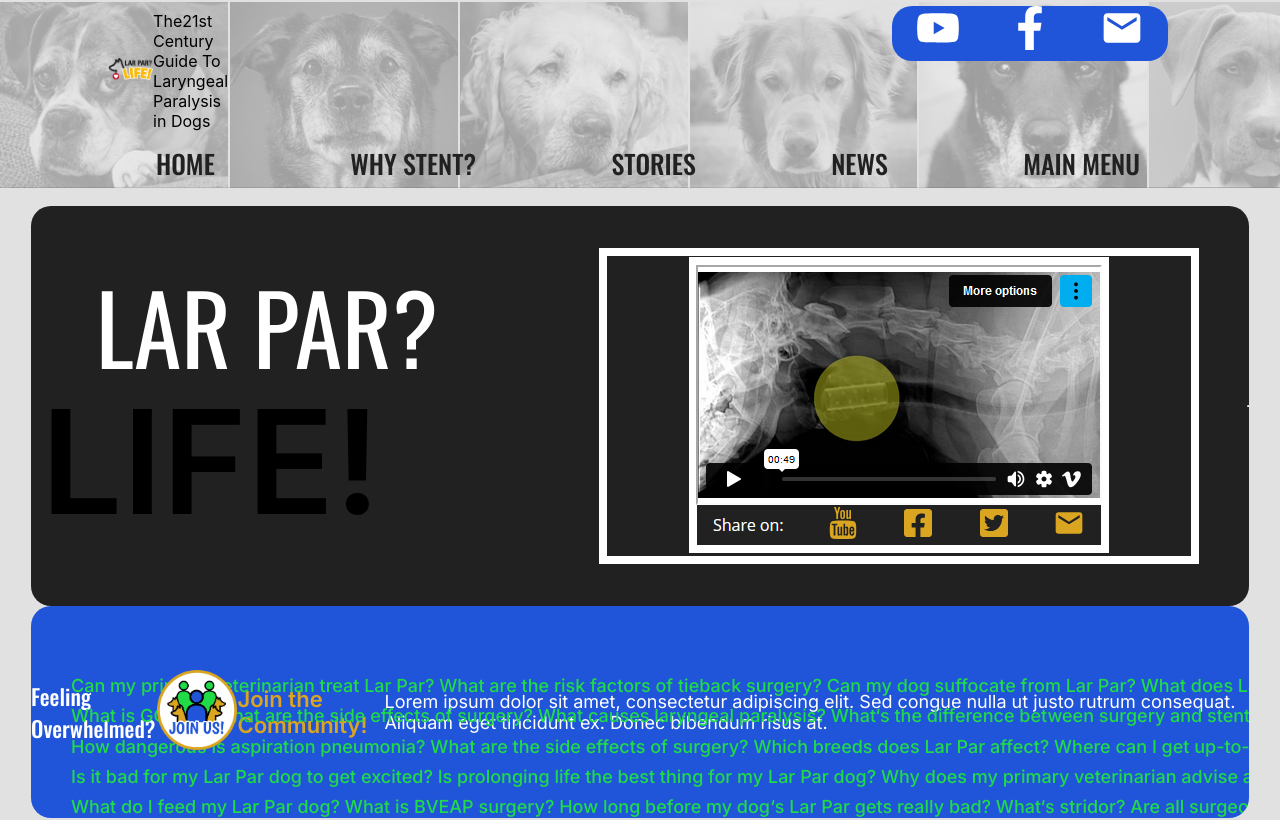
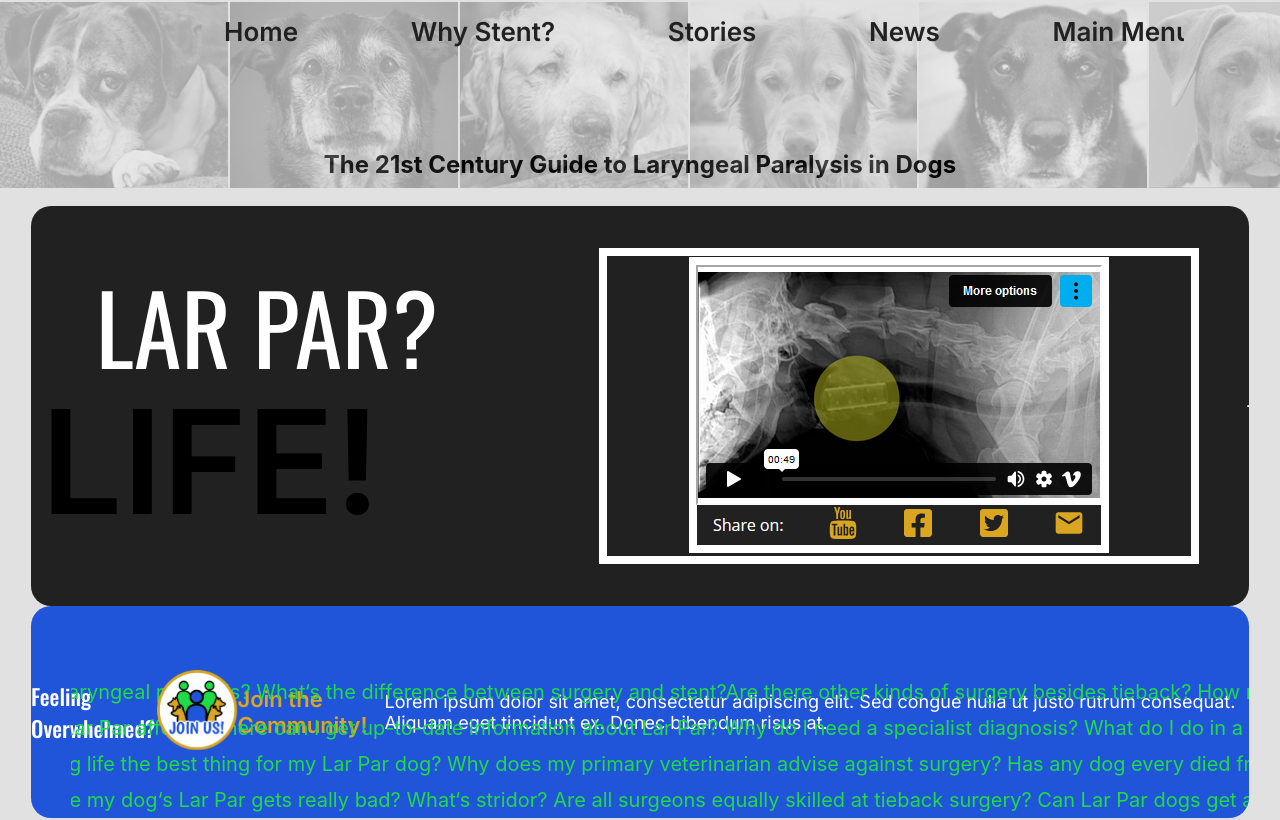
Before and after one commit to vanadu/lpl-2024, a Next.js app: page / in a window 1280 px wide. Shown: the top 820 px of the page. Built offline with nearby package versions, Linux system fonts and the light colour scheme; a web font is replaced by a local one.

Commit message:
After header redesign and questions animation

```diff
--- a/src/components/Header.js
+++ b/src/components/Header.js
@@ -93,18 +93,21 @@ const Header = () => {
             />
           </Link>
           {/* VA! 2024 */}
-          <div className={styles.slug}>
+          {/* <div className={styles.slug}>
             <p>The21st Century Guide To Laryngeal Paralysis in Dogs
             </p>
+          </div> */}
         </div>
-        </div>
-
+        <div className={styles.nav_bar}><NavBar /></div>
         <div className={styles.icon_bar}>
           <IconBar />
         </div>
       </div>
+
       {/* VA! The container is in the NavBar component, along with the context provider, which needs the container to work. It's not ideal that the NavBar component has no direct parent here but I guess it doesn't need one. */}
-      <NavBar />
+      <div className={styles.header_slug}>
+        <h2>The 21st Century Guide to Laryngeal Paralysis in Dogs</h2>
+      </div>
     </div>
   )
 }
--- a/src/components/MainNav.js
+++ b/src/components/MainNav.js
@@ -11,6 +11,7 @@ import Image from 'next/image'
 
 // !VA Icons
 import { FaHome } from 'react-icons/fa'
+import { FaChevronDown } from "react-icons/fa";
 
 import * as styles from '../styles/Header.module.scss'
 
@@ -84,7 +85,7 @@ const MainNav = () => {
               className={[styles.nav_text].join(' ')}
               onClick = {handleClick}
               >
-              HOME
+              Home
             </Link>
           </li>
           <li
@@ -96,7 +97,7 @@ const MainNav = () => {
               className={[styles.nav_text].join(' ')}
               onClick = {handleClick}
               >
-              WHY STENT?
+              Why Stent?
             </Link>
           </li>
           <li
@@ -109,7 +110,7 @@ const MainNav = () => {
               // className={[styles.nav_text, ' active'].join('')}
               className={[styles.nav_text].join('')}
               onClick = {handleClick}
-              >STORIES
+              >Stories
             </Link>
           </li>
           <li
@@ -122,7 +123,7 @@ const MainNav = () => {
               // className={[styles.nav_text, ' active'].join('')}
               className={[styles.nav_text].join('')}
               onClick = {handleClick}
-              >NEWS
+              >News
             </Link>
           </li>
           <li
@@ -134,7 +135,10 @@ const MainNav = () => {
               className={[styles.nav_text].join(' ')}
               onClick = {handleClick}
               >
-              MAIN MENU
+              Main Menu
+                <FaChevronDown
+                className={styles.nav_dropdown_icon}
+                />
             </Link>
           </li>
         </ul>
--- a/src/pages/index.js
+++ b/src/pages/index.js
@@ -101,13 +101,78 @@ const Home = ( {posts}) => {
                 </div>
 
                 <div className={styles.community_questions}>
-                  <p className={styles.tertiary}>Can my primary veterinarian treat Lar Par? What are the risk factors of tieback surgery? Can my dog suffocate from Lar Par? What does Lar Par sound like? What happens if I don&lsquo;t do anything about my dog&lsquo;s Lar Par?</p>
-                  <p className={styles.tertiary}>What is GOLPP? What are the side effects of surgery? What causes laryngeal paralysis? What&lsquo;s the difference between surgery and stent?Are there other kinds of surgery besides tieback? How much does tieback surgery cost?
-                  <p className={styles.tertiary}>How dangerous is aspiration pneumonia? What are the side effects of surgery? Which breeds does Lar Par affect? Where can I get up-to-date information about Lar Par? Why do I need a specialist diagnosis? What do I do in a breathing emergency? </p>
-                  </p>
-                  <p className={styles.tertiary}>Is it bad for my Lar Par dog to get excited? Is prolonging life the best thing for my Lar Par dog? Why does my primary veterinarian advise against surgery? Has any dog every died from a stent implant? Is there a cure for Lar Par? Is the stent treatment available where I live?</p>
-                  <p className={styles.tertiary}>What do I feed my Lar Par dog? What is BVEAP surgery? How long before my dog&lsquo;s Lar Par gets really bad? What&lsquo;s stridor? Are all surgeons equally skilled at tieback surgery? Can Lar Par dogs get aspiration pneumonia without surgery?  </p>
-                  <p className={styles.tertiary}>Are there supplements that can help my Lar Par dog? How can I be sure my dog has Lar Par? Can accupuncture help with Lar Par? How much does the specialist diagnosis cost? Can a regular X-ray tell if my dog has Lar Par?</p>
+
+
+
+                <div className={styles.wrapper1}>
+                  <div className={styles.marquee1}>
+                    <p>
+                    What is GOLPP? What are the side effects of surgery? What causes laryngeal paralysis? What&lsquo;s the difference between surgery and stent?Are there other kinds of surgery besides tieback? How much does tieback surgery cost?
+                    </p>
+                    <p>
+                    What is GOLPP? What are the side effects of surgery? What causes laryngeal paralysis? What&lsquo;s the difference between surgery and stent?Are there other kinds of surgery besides tieback? How much does tieback surgery cost?
+                    </p>
+                  </div>
+
+
+                </div>
+
+                <div className={styles.wrapper2}>
+                  <div className={styles.marquee2}>
+                      <p>
+                      How dangerous is aspiration pneumonia? What are the side effects of surgery? Which breeds does Lar Par affect? Where can I get up-to-date information about Lar Par? Why do I need a specialist diagnosis? What do I do in a breathing emergency?
+                      </p>
+                      <p>
+                      How dangerous is aspiration pneumonia? What are the side effects of surgery? Which breeds does Lar Par affect? Where can I get up-to-date information about Lar Par? Why do I need a specialist diagnosis? What do I do in a breathing emergency?
+                      </p>
+                    </div>
+
+                </div>
+
+                <div className={styles.wrapper3}>
+                  <div className={styles.marquee3}>
+                    <p>
+                      Is it bad for my Lar Par dog to get excited? Is prolonging life the best thing for my Lar Par dog? Why does my primary veterinarian advise against surgery? Has any dog every died from a stent implant? Is there a cure for Lar Par? Is the stent treatment available where I live?
+                      </p>
+                      <p>
+                      Is it bad for my Lar Par dog to get excited? Is prolonging life the best thing for my Lar Par dog? Why does my primary veterinarian advise against surgery? Has any dog every died from a stent implant? Is there a cure for Lar Par? Is the stent treatment available where I live?
+                      </p>
+                  </div>
+                </div>
+
+
+                <div className={styles.wrapper4}>
+                  <div className={styles.marquee4}>
+                    <p>
+                    What should I feed my Lar Par dog? What is BVEAP surgery? How long before my dog&lsquo;s Lar Par gets really bad? What&lsquo;s stridor? Are all surgeons equally skilled at tieback surgery? Can Lar Par dogs get aspiration pneumonia without surgery?
+                    </p>
+                    <p>
+                    What should I feed my Lar Par dog? What is BVEAP surgery? How long before my dog&lsquo;s Lar Par gets really bad? What&lsquo;s stridor? Are all surgeons equally skilled at tieback surgery? Can Lar Par dogs get aspiration pneumonia without surgery?
+                    </p>
+                  </div>
+                </div>
+
+                <div className={styles.wrapper5}>
+                  <div className={styles.marquee5}>
+                    <p>
+                      Are there supplements that can help my Lar Par dog? How can I be sure my dog has Lar Par? Can accupuncture help with Lar Par? How much does the specialist diagnosis cost? Can a regular X-ray tell if my dog has Lar Par?
+                    </p>
+                    <p>
+                      Are there supplements that can help my Lar Par dog? How can I be sure my dog has Lar Par? Can accupuncture help with Lar Par? How much does the specialist diagnosis cost? Can a regular X-ray tell if my dog has Lar Par?
+                    </p>
+                  </div>
+                </div>
+
+
+
+
+
+
+                  {/* <p className={styles.tertiary}>What is GOLPP? What are the side effects of surgery? What causes laryngeal paralysis? What&lsquo;s the difference between surgery and stent?Are there other kinds of surgery besides tieback? How much does tieback surgery cost?</p> */}
+                  {/* <p className={styles.tertiary}>How dangerous is aspiration pneumonia? What are the side effects of surgery? Which breeds does Lar Par affect? Where can I get up-to-date information about Lar Par? Why do I need a specialist diagnosis? What do I do in a breathing emergency? </p> */}
+                  {/* <p className={styles.tertiary}>Is it bad for my Lar Par dog to get excited? Is prolonging life the best thing for my Lar Par dog? Why does my primary veterinarian advise against surgery? Has any dog every died from a stent implant? Is there a cure for Lar Par? Is the stent treatment available where I live?</p> */}
+                  {/* <p className={styles.tertiary}>What should I feed my Lar Par dog? What is BVEAP surgery? How long before my dog&lsquo;s Lar Par gets really bad? What&lsquo;s stridor? Are all surgeons equally skilled at tieback surgery? Can Lar Par dogs get aspiration pneumonia without surgery?  </p> */}
+                  {/* <p className={styles.tertiary}>Are there supplements that can help my Lar Par dog? How can I be sure my dog has Lar Par? Can accupuncture help with Lar Par? How much does the specialist diagnosis cost? Can a regular X-ray tell if my dog has Lar Par?</p> */}
 
 
                 </div>
--- a/src/styles/Header.module.scss
+++ b/src/styles/Header.module.scss
@@ -14,11 +14,12 @@
   }
   @include desktop {
     // !VA 2024 Shorten the header
-    height: 124px;
+    height: 158px;
   }
   @include ldesktop {
     height: 190px;
   }
+  position: relative;
   display: flex;
   flex-direction: column;
   align-items: center;
@@ -29,7 +30,6 @@
   overflow-x: hidden!important;
   // !VA 2024
   background: $content_bg_color;
-  position: relative;
   // z-index: -1;
 }
 
@@ -347,9 +347,9 @@
     margin: 1rem 0 1rem 1.25rem;
   }
   @include desktop {
-    // !VA 2024 This is where the slug lives now
     align-items: flex-start;
-    width: 700px;
+    // width: 700px;
+    width: auto;
     margin: .75rem 0 0 3rem;
     position: relative;
     z-index: 100;
@@ -382,18 +382,45 @@
 }
 
 // !VA 2024
-.slug {
+.nav_bar {
   @include desktop {
-    margin: .036rem 0 .5rem 3rem;
+    width: 100%;
+  }
+
+}
+
+.nav_dropdown_icon {
+  position: relative;
+  top: .188rem;
+  padding: 0 0 0 .25rem;
+  font-size: 1rem;
+}
+
+
+
+
+// !VA 2024
+.header_slug {
+  @include desktop {
+    // margin: .036rem 0 .5rem 3rem;
     // padding: 0 0 .25rem 0;
     // border-bottom: 1px solid gray;
-    p {
-      color: $dark_text_color;
+    position: absolute;
+    top: 124px;
+    width: 100%;
+    background: $home_bg_color;
+    background: #212121;
+
+    h2 {
+      padding: .25rem 0;
+      color: $light_text_color;
+      // font-family: $primary_font;
+      // font-family: $inter_font;
       font-family: $secondary_font;
-      // font-family: $primary_font;
-      font-family: $inter_font;
-      font-size: 1rem;
-      font-weight: 600;
+      font-size: 1.125rem;
+      font-weight: 500;
+      text-align: center;
+      letter-spacing: 1px;
       // font-style: italic;
     }
   }
@@ -509,7 +536,7 @@
 
   // background-color: rgba(0, 0, 0, .6);
   // border-top: 1px solid rgba(0, 0, 0, .1);
-  border-bottom: 1px solid rgba(0, 0, 0, .1);
+  // border-bottom: 1px solid rgba(0, 0, 0, .1);
   z-index: 10;
 }
 
@@ -566,7 +593,7 @@
     margin: 0 5rem 0 6rem;
   }
   @include desktop {
-    margin: 0 5rem 0 6rem;
+    margin: .438rem 3rem 0 4rem;
   }
   @include ldesktop {
     margin: 0 5rem 0 6rem;
@@ -599,10 +626,13 @@
   }
   // !VA 2024 Moved all text properties to the anchor
   color: $dark_text_color;
-  font-family: $secondary_font;
+  // !VA 2024
+  // font-family: $secondary_font;
+  font-family: $inter_font;
   font-size: 1rem;
-  font-weight: 500;
-  text-transform: uppercase;
+  font-weight: 600;
+  // !VA 2024
+  // text-transform: uppercase;
 }
 
 
--- a/src/styles/Home.module.scss
+++ b/src/styles/Home.module.scss
@@ -421,29 +421,107 @@ Removed styles due to not found in JS. If you need to restore any of these, git
 }
 
 .community_questions {
-  position: absolute;
-  top: 60px;
+  // position: absolute;
+  top: 70px;
   left: 40px;
   z-index: 1;
-  p {
-    margin: .575rem 0;
-    width: 2400px;
-    // display: inline;
-    font-family: $inter_font;
-    font-size: 18px;
-    font-weight: 500;
-    &.tertiary {
-      color: $tertiary_color;
-    }
-    &.accent {
-      color: $accent_color;
-    }
-    &.primary {
-      color: $primary_color;
-    }
+  display: flex;
+  flex-direction: column;
+  // margin: 0 auto;
+  white-space: nowrap;
+  overflow: hidden;
+  position: absolute;
+}
+
+.marquee_wrapper1, .marquee_wrapper2, .marquee_wrapper3, .marquee_wrapper4, .marquee_wrapper5 {
+  max-width: 100%;
+  overflow: hidden;
+}
+
+.marquee1, .marquee2, .marquee3, .marquee4, , .marquee5 {
+  white-space: nowrap;
+  overflow: hidden;
+  display: inline-block;
+}
+
+
+.marquee1 {
+  animation: marquee1 20s linear infinite;
+}
+
+.marquee2 {
+  animation: marquee2 15s linear infinite;
+}
+
+.marquee3 {
+  animation: marquee3 30s linear infinite;
+}
+
+.marquee4 {
+  animation: marquee3 19s linear infinite;
+}
+
+.marquee5 {
+  animation: marquee3 21s linear infinite;
+}
+
+
+
+.marquee1 p, .marquee2 p, .marquee3 p, .marquee4 p, .marquee5 p  {
+  display: inline-block;
+  color: $tertiary_color;
+  padding: .125rem 0;
+  font-size: 1.25rem;
+  line-height: 1.75rem;
+}
+
+@keyframes marquee1 {
+  0% {
+    transform: translate3d(0, 0, 0);
   }
+  100% {
+    transform: translate3d(-50%, 0, 0);
+  }
+}
 
+
+@keyframes marquee2 {
+  0% {
+    transform: translate3d(0, 0, 0);
+  }
+  100% {
+    transform: translate3d(-50%, 0, 0);
+  }
 }
+
+@keyframes marquee3 {
+  0% {
+    transform: translate3d(0, 0, 0);
+  }
+  100% {
+    transform: translate3d(-50%, 0, 0);
+  }
+}
+
+@keyframes marquee4 {
+  0% {
+    transform: translate3d(0, 0, 0);
+  }
+  100% {
+    transform: translate3d(-50%, 0, 0);
+  }
+}
+@keyframes marquee5 {
+  0% {
+    transform: translate3d(0, 0, 0);
+  }
+  100% {
+    transform: translate3d(-50%, 0, 0);
+  }
+}
+
+
+
 
 .community_heading {
 
--- a/src/styles/globals.css
+++ b/src/styles/globals.css
@@ -1,3 +1,4 @@
+/* VA! 2024 I don't think this is necessary - fonts are defined and imported in app.js */
 @import url('https://fonts.googleapis.com/css2?family=Inconsolata:wght@200&family=Oswald:wght@200;300;400;500;600;700&display=swap');
 
 /* IMPORTANT: I had to @import the fonts including font weights instead of using next/fonts because they were not rendering on the iPhone due to... well, I'm not sure */
@@ -5,6 +6,7 @@
 :root {
   --max-width: 1100px;
   --border-radius: 12px;
+
 
   /* VA! Variables from old LPL */
 
--- a/src/styles/globals.scss
+++ b/src/styles/globals.scss
@@ -146,7 +146,7 @@ html{scroll-behavior: smooth;}
 
 .link {
   font-weight: 600;
-  color: $primary_link_color;
+  color: $secondary_link_color;
 }
 
 // !VA 2024.04.05 link-dark-nowrap not in js
```
Lines whose indentation alone changed are shown as unchanged.
